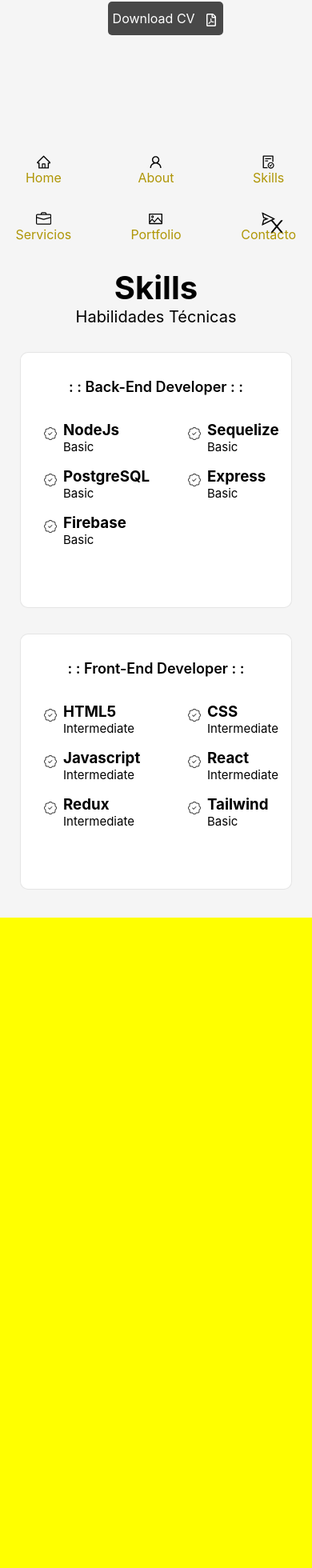
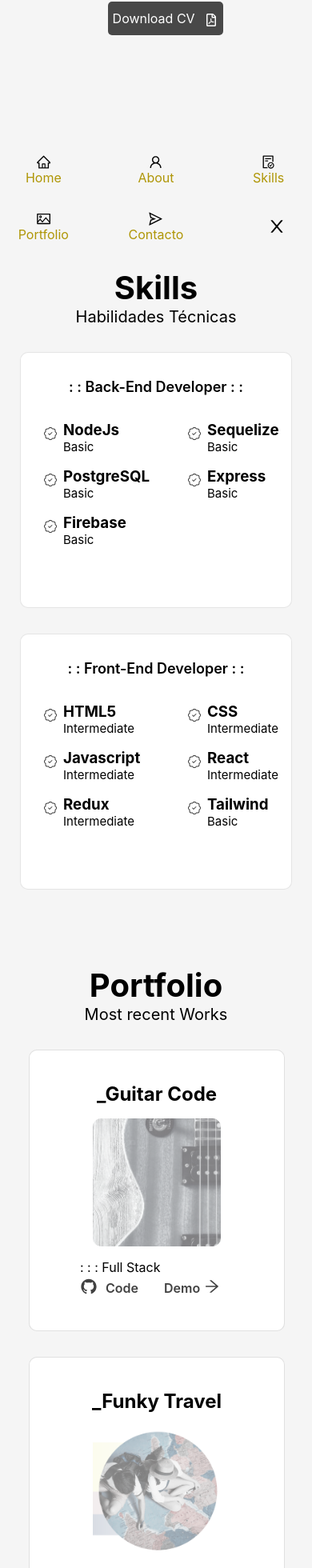
Before and after one commit to a1l1n/Portfolio, a React (Create React App) app: page / in a window 390 px wide. Shown: the part 1385-3345 px from the top of the page at 80% size. Built offline with nearby package versions, Linux system fonts and the light colour scheme.

Commit message:
Update 29/12/2022

```diff
--- a/src/App.js
+++ b/src/App.js
@@ -3,7 +3,7 @@ import { About } from './Components/About/About';
 import { Home } from './Components/Home/Home';
 import { NavBar } from './Components/NavBar/NavBar';
 import { Skills } from './Components/Skills/Skills';
-import { Services } from "./Components/Services/Services"
+/* import { Services } from "./Components/Services/Services" */
 import { Portfolio } from './Components/Portfolio/Portfolio';
 import { Contact } from './Components/Contact/Contact';
 import { Footer } from "./Components/Footer/Footer";
@@ -17,7 +17,6 @@ function App() {
         <Home />
         <About />
         <Skills />
-        <Services />
         <Portfolio />
         <Contact />
         <Footer />
--- a/src/Components/NavBar/NavBar.jsx
+++ b/src/Components/NavBar/NavBar.jsx
@@ -31,11 +31,11 @@ export const NavBar = () => {
                         </a>
                     </li>
 
-                    <li className={Styles.nav_menu_item}>
+{/*                     <li className={Styles.nav_menu_item}>
                         <BsBriefcase className={Styles.nav_menu_icon}/>
                         <a href='#services' className={Styles.nav_menu_link}> Servicios
                         </a>
-                    </li>
+                    </li> */}
 
                     <li className={Styles.nav_menu_item}>
                         <AiOutlinePicture className={Styles.nav_menu_icon}/>
--- a/src/Components/Portfolio/Cards.jsx
+++ b/src/Components/Portfolio/Cards.jsx
@@ -15,7 +15,6 @@ export const Cards = () => {
 
   const clickImage = (index) => {
     console.log("Entramos a clickImage");
-    console.log("Esto es modal:", modal)
     setModal(index);
   }
 
--- a/src/Components/Portfolio/Portfolio.module.css
+++ b/src/Components/Portfolio/Portfolio.module.css
@@ -100,8 +100,8 @@
 }
 
 .portfolio_modal {
+    display: flex;
     position: fixed;
-    display: flex;
     top: 2.5rem;
     left: 0;
     color: white;
--- a/src/Components/Skills/Skills.module.css
+++ b/src/Components/Skills/Skills.module.css
@@ -70,6 +70,7 @@
 /* RESPONSIVE --------------------------------------------- */
 @media screen and (max-width: 801px) {
     .skills_section {
+        height: 840px;
         padding-top: 0rem;
     }
 
```
Also changed, not shown: src/Components/Portfolio/Modal.module.css (deleted), src/assets/Home.png (added), src/assets/Profile1.jpg (added).
